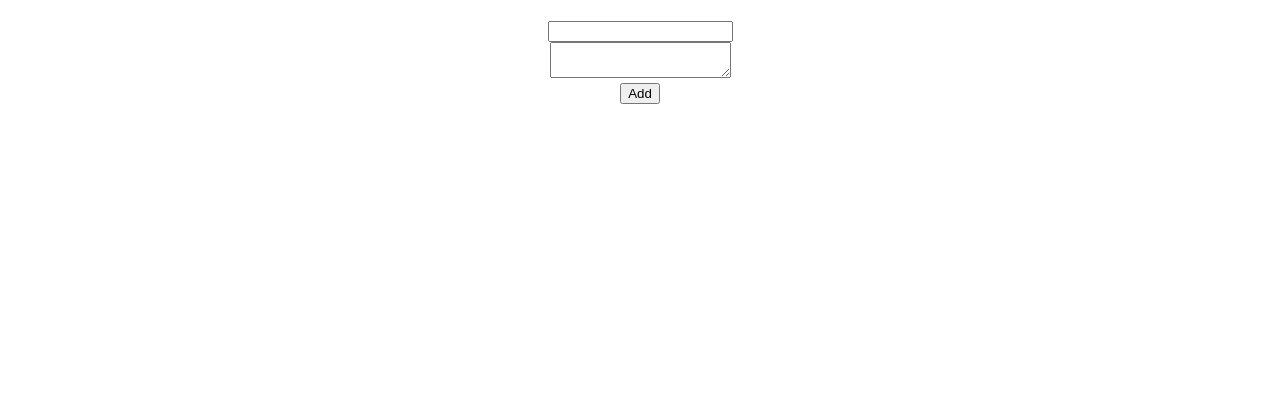
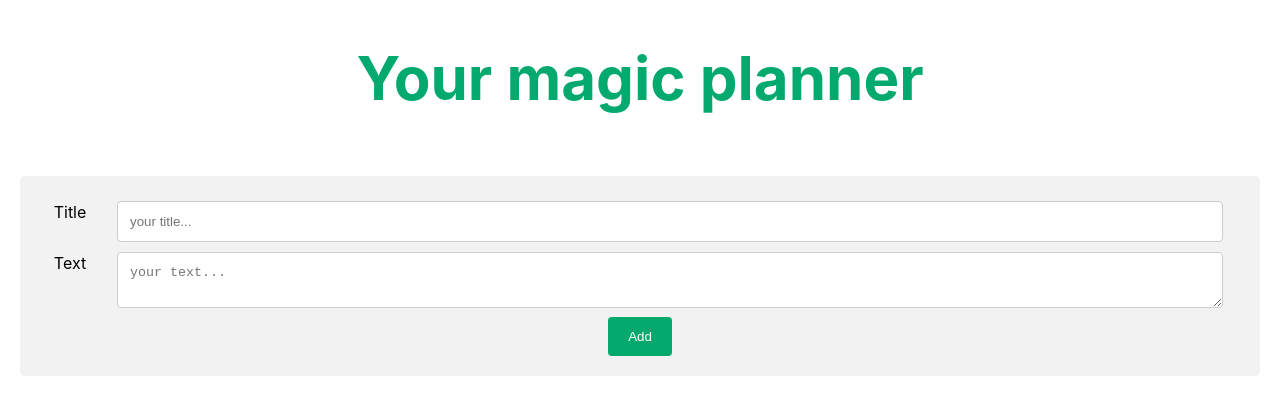
Before and after one commit to demonben/react-project-1-notes, a React (Create React App) app: page / in a window 1280 px wide. Shown: the top 414 px of the page. Built offline with nearby package versions, Linux system fonts and the light colour scheme.

Commit message:
updated CSS

```diff
--- a/src/App.css
+++ b/src/App.css
@@ -36,14 +36,53 @@
     transform: rotate(360deg);
   }
 }
-.note{
+.note {
   border: 1px solid black;
-  margin-bottom:5px ;
+  margin-bottom: 5px;
 }
-.form{
+.form {
   margin: 20px;
   text-align: center;
 }
-.unList{
+.unList {
   list-style-type: none;
 }
+header {
+  padding: 2px;
+  text-align: center;
+  color: #04aa6d;
+  font-size: 30px;
+}
+
+input[type="text"],
+select,
+textarea {
+  margin: 5px;
+  width: 90%;
+  padding: 12px;
+  border: 1px solid #ccc;
+  border-radius: 4px;
+  resize: vertical;
+}
+
+
+.add-note {
+  background-color: #04aa6d;
+  color: white;
+  padding: 12px 20px;
+  border: none;
+  border-radius: 4px;
+  cursor: pointer;
+}
+
+.lable {
+  float: left;
+  width: 5%;
+  margin-top: 6px;
+}
+
+.form{
+  border-radius: 5px;
+  background-color: #f2f2f2;
+  padding: 20px;
+}
--- a/src/App.js
+++ b/src/App.js
@@ -2,6 +2,7 @@ import "./App.css";
 import React from "react";
 import UserForm from "./components/UserForm";
 import ListNote from "./components/ListNote";
+import Header from "./components/Header";
 
 class App extends React.Component {
   constructor(props) {
@@ -47,6 +48,7 @@ class App extends React.Component {
   render() {
     return (
       <div>
+        <Header />
         <UserForm
           callback={(text, title) => {
             this.addNote(text, title);
--- a/src/components/UserForm.jsx
+++ b/src/components/UserForm.jsx
@@ -30,8 +30,9 @@ class UserForm extends Component {
         <form onSubmit={(event) => this.formSubmit(event)}>
           <div>
             <div>
-              <label htmlFor="title">
+              <label className="lable" htmlFor="title">Title</label>
                 <input
+                  placeholder="your title..."
                   type="text"
                   name="title"
                   id="title"
@@ -40,23 +41,25 @@ class UserForm extends Component {
                     this.changeInputTitle(event.target.value)
                   }
                 />
-              </label>
+
             </div>
           </div>
 
           <div>
-            <label htmlFor="name">
+            <label className="lable" htmlFor="text">Text</label>
               <textarea
+                placeholder="your text..."
                 type="text"
-                name="name"
-                id="name"
+                id="text"
                 value={this.state.text}
                 onChange={(event) => this.changeInput(event.target.value)}
               ></textarea>
-            </label>
+
           </div>
           <div>
-            <button type="submit">Add</button>
+            <button className="add-note" type="submit">
+              Add
+            </button>
           </div>
         </form>
       </div>
```
